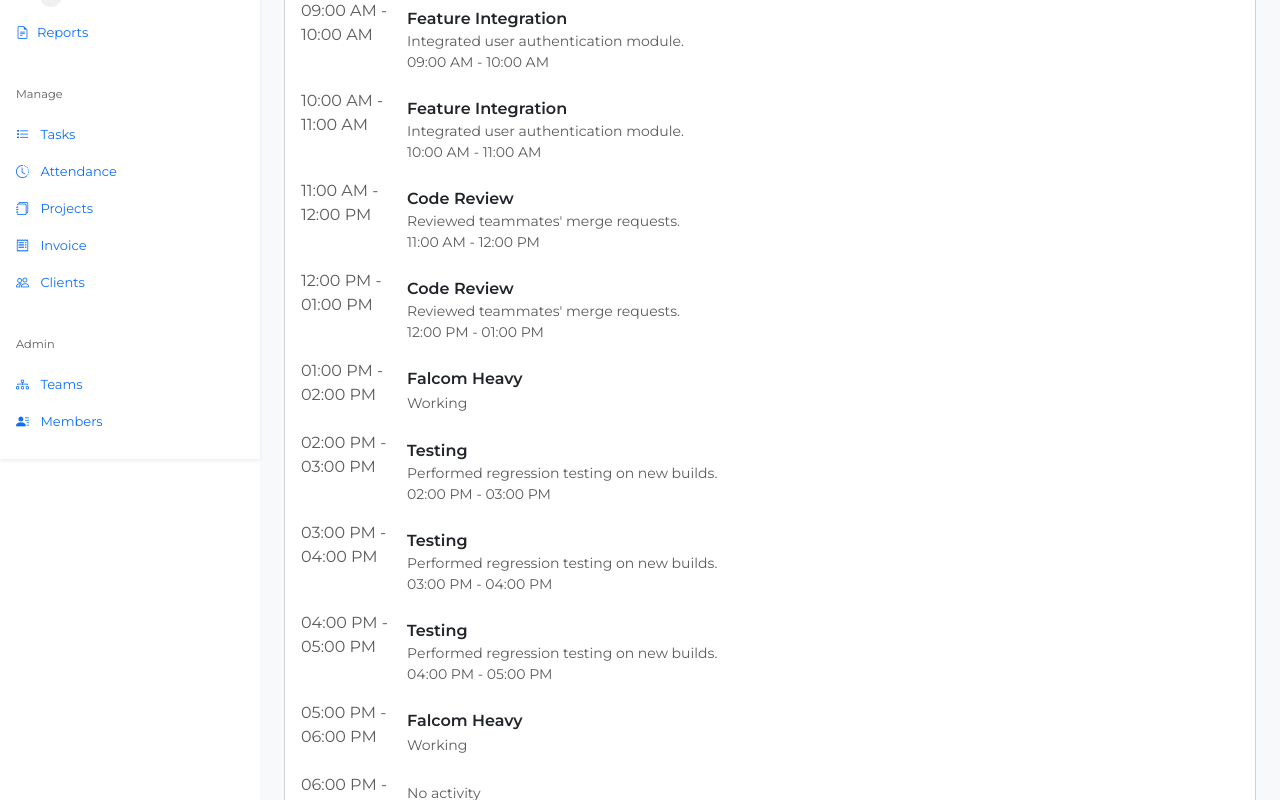
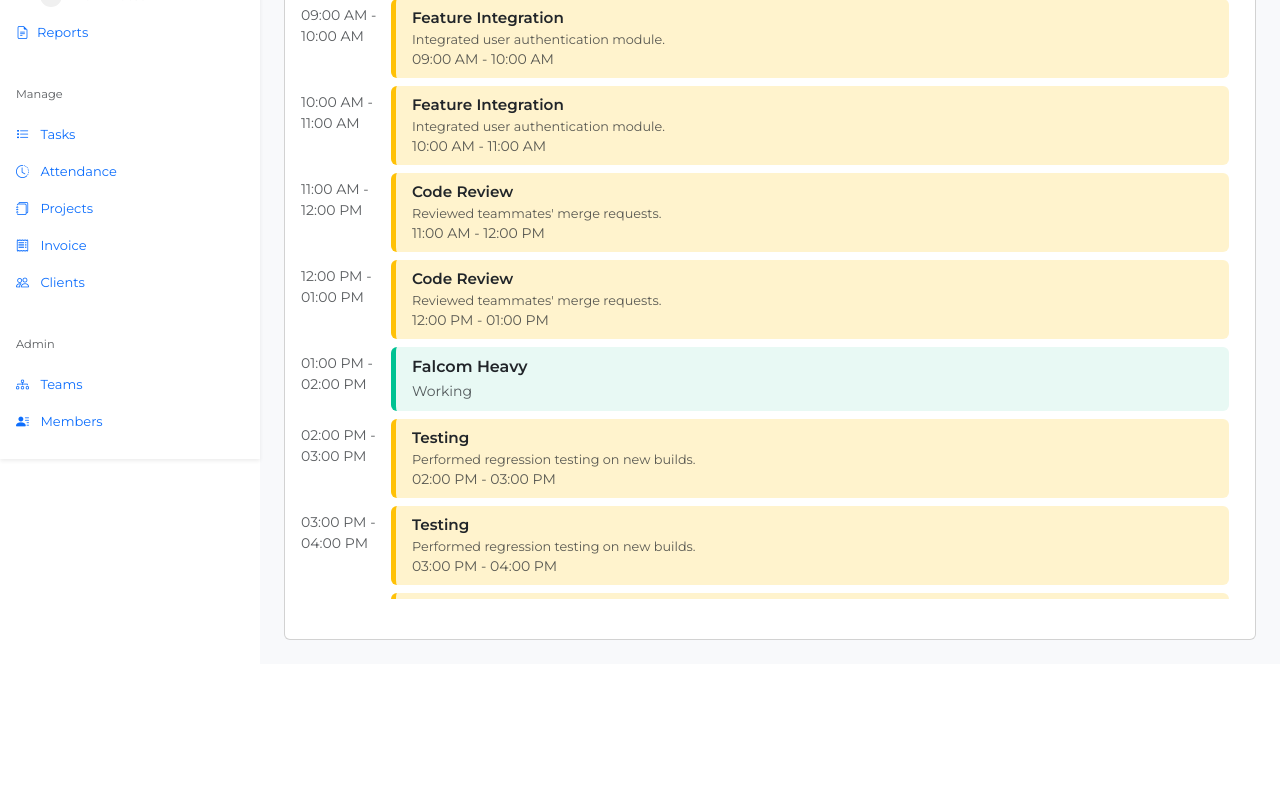
Before and after one commit to BHOGESH4I9/Employee-TimeSheets, a React (Vite) app: page /timesheet/daily in a window 1280 px wide. Shown: the part 480-1280 px from the top of the page. After the commit the page ends 1144 px from the top, so only its background shows below. Built offline with nearby package versions, Linux system fonts and the light colour scheme.

Commit message:
add some extra styling feactures to the dilayTimeSheet  page

```diff
--- a/src/pages/DailyTimesheet/DailyTimesheet.css
+++ b/src/pages/DailyTimesheet/DailyTimesheet.css
@@ -106,3 +106,44 @@
 .profile-summary .text-muted {
   font-size: 13px;
 }
+
+.hour-task {
+  min-height: 45px;
+  transition: background-color 0.3s ease;
+  border-left: 5px solid transparent;
+}
+
+.worked {
+  background-color: #e8f9f4;
+  border-left-color: #00c292;
+}
+
+.not-worked {
+  background-color: #f8f9fa;
+  border-left-color: #dee2e6;
+}
+
+.hour-label {
+  font-size: 0.875rem;
+  padding-top: 6px;
+}
+
+.schedule-grid {
+  max-height: 600px;
+  overflow-y: auto;
+  padding-right: 10px;
+}
+
+.highlight-task {
+  background-color: #fff3cd !important; /* light yellow background */
+  border-left: 5px solid #ffc107; /* Bootstrap warning color */
+}
+
+.hour-task .task-title {
+  font-weight: 600;
+  font-size: 0.95rem;
+}
+
+.hour-task .task-desc {
+  font-size: 0.8rem;
+}
```
